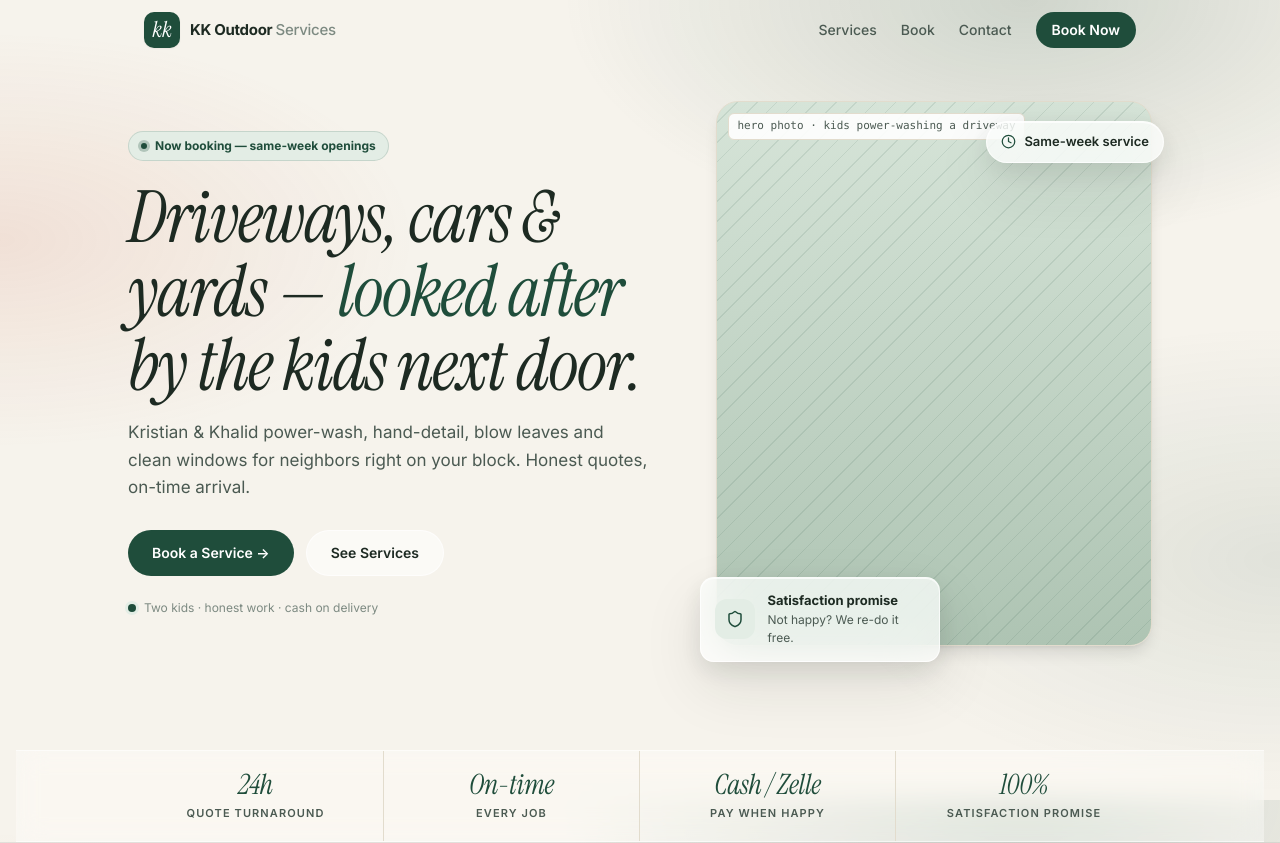
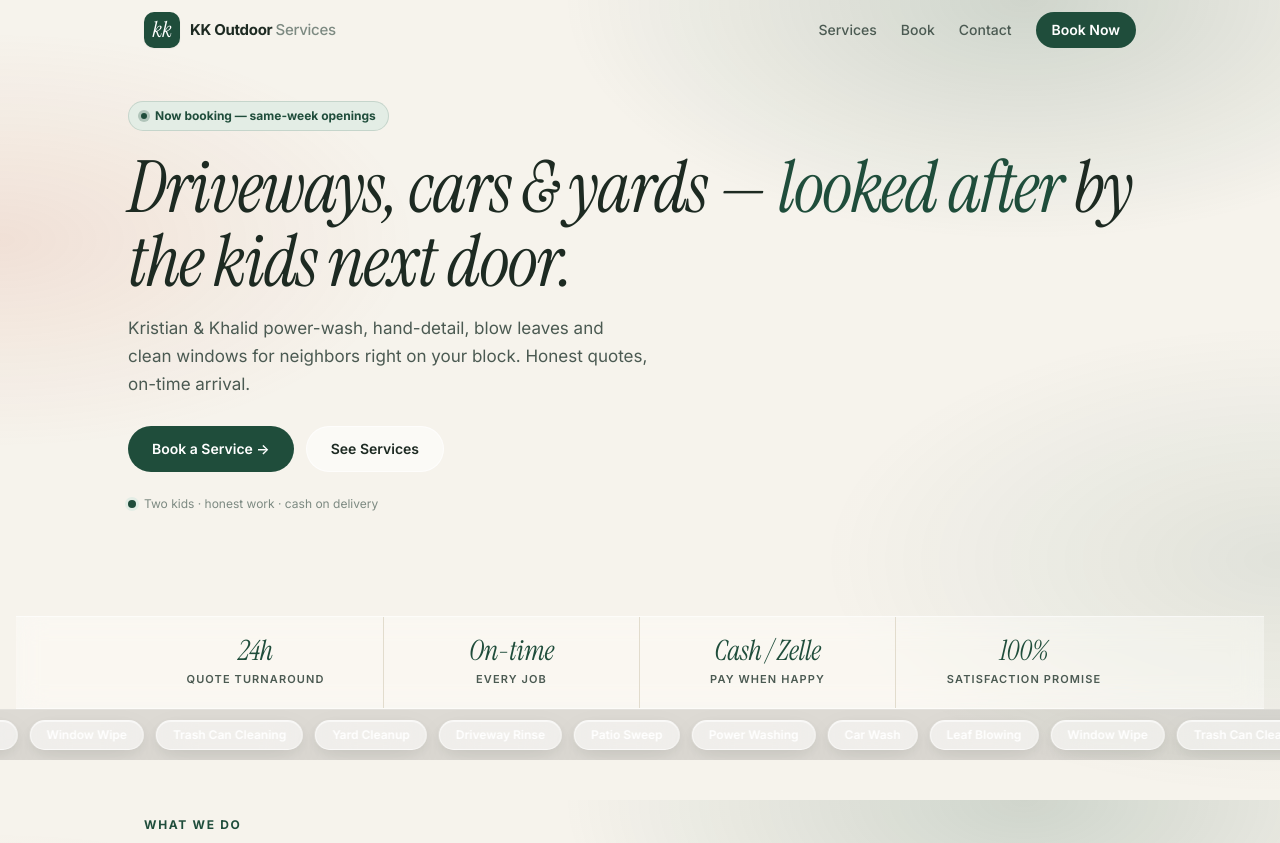
Before and after one commit to rchelala/kk-outdoor-service, a React (Vite) app: page / in a window 1280 px wide. Shown: the top 843 px of the page. Built offline with nearby package versions, Linux system fonts and the light colour scheme.

Commit message:
Remove home hero photo placeholder

```diff
--- a/src/pages/Home.tsx
+++ b/src/pages/Home.tsx
@@ -1,5 +1,4 @@
 import { Link } from 'react-router-dom'
-import { Shield, Clock } from 'lucide-react'
 import { ServiceCard } from '../components/ServiceCard'
 import { ServiceCarousel } from '../components/ServiceCarousel'
 import { WorkGallery } from '../components/WorkGallery'
@@ -101,59 +100,6 @@
               </p>
             </div>
 
-            {/* Right: photo placeholder with floating badges */}
-            <div className="relative hidden sm:block">
-              <div
-                className="rounded-[22px] shadow-lg border overflow-hidden"
-                style={{
-                  aspectRatio: '4/5',
-                  background:
-                    'repeating-linear-gradient(135deg, color-mix(in oklch, #1f4d3b 10%, transparent) 0 1px, transparent 1px 14px), linear-gradient(180deg, #d6e4d8, #aec4b3)',
-                  borderColor: 'var(--line)',
-                }}
-              >
-                <span
-                  className="absolute left-3 top-3 text-[11px] px-2 py-1 rounded-md font-mono"
-                  style={{
-                    background: 'rgba(255,255,255,.9)',
-                    color: 'var(--ink-2)',
-                    border: '1px solid var(--line)',
-                  }}
-                >
-                  hero photo · kids power-washing a driveway
-                </span>
-              </div>
-
-              {/* Floating: Satisfaction promise */}
-              <div
-                className="glass-strong absolute -left-4 -bottom-4 rounded-[14px] p-3.5 flex items-center gap-3"
-                style={{ maxWidth: 240 }}
-              >
-                <div
-                  className="w-10 h-10 rounded-xl flex items-center justify-center flex-shrink-0"
-                  style={{ background: 'var(--primary-soft)', color: 'var(--primary)' }}
-                >
-                  <Shield size={18} />
-                </div>
-                <div>
-                  <p className="text-[13px] font-bold leading-tight" style={{ color: 'var(--ink)' }}>
-                    Satisfaction promise
-                  </p>
-                  <p className="text-[12px] mt-0.5" style={{ color: 'var(--ink-2)' }}>
-                    Not happy? We re-do it free.
-                  </p>
-                </div>
-              </div>
-
-              {/* Floating: Same-week service */}
-              <div
-                className="glass-strong absolute -right-3 top-5 rounded-full py-2.5 px-3.5 flex items-center gap-2 text-[13px] font-semibold"
-                style={{ color: 'var(--ink)' }}
-              >
-                <Clock size={15} style={{ color: 'var(--primary)' }} />
-                Same-week service
-              </div>
-            </div>
           </div>
         </div>
 
@@ -278,9 +224,6 @@
           align-items: center;
           padding-bottom: 56px;
         }
-        @media (min-width: 880px) {
-          .hero-grid { grid-template-columns: 1.1fr 0.9fr; gap: 56px; }
-        }
         .trust-grid {
           display: grid;
           grid-template-columns: repeat(2, 1fr);
```
